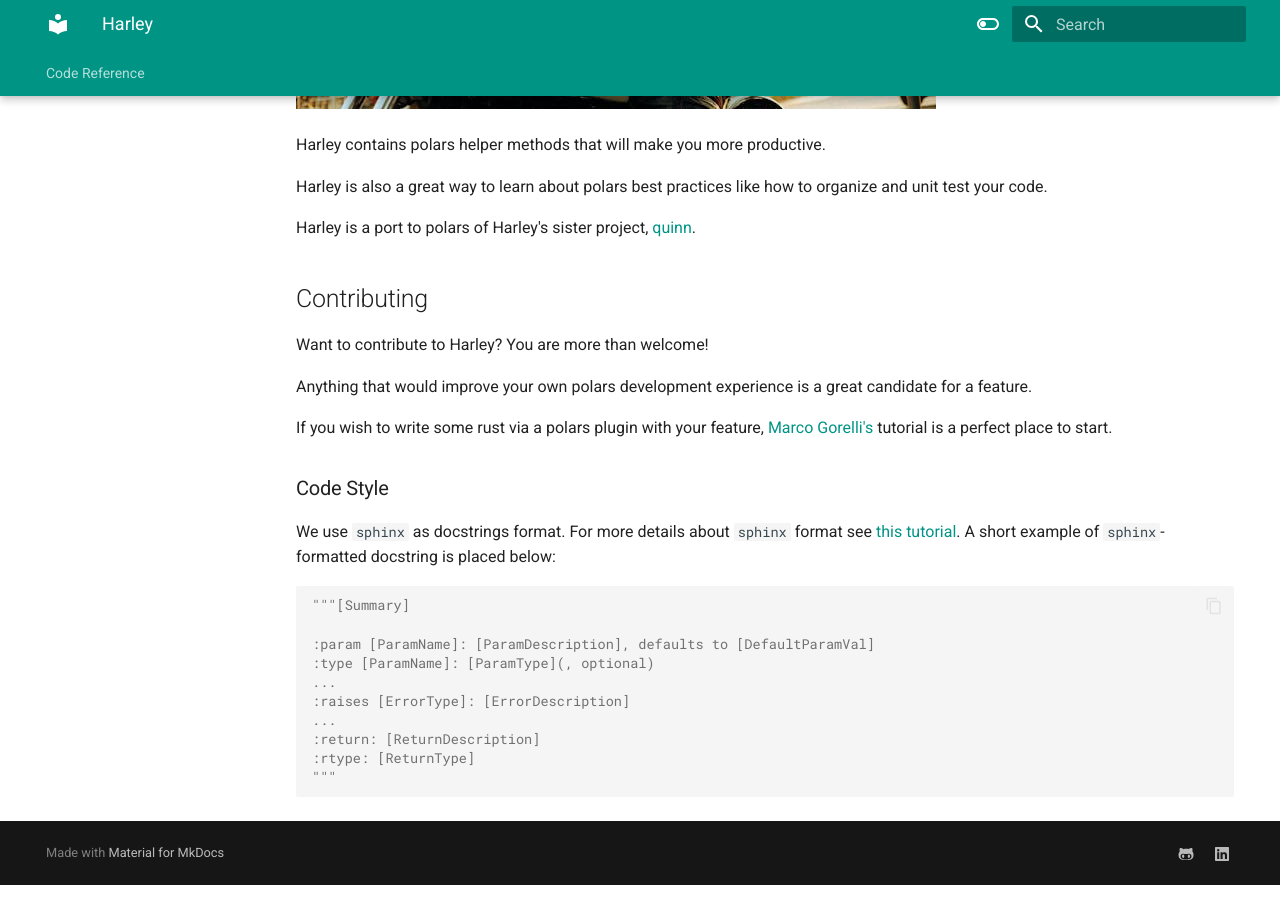
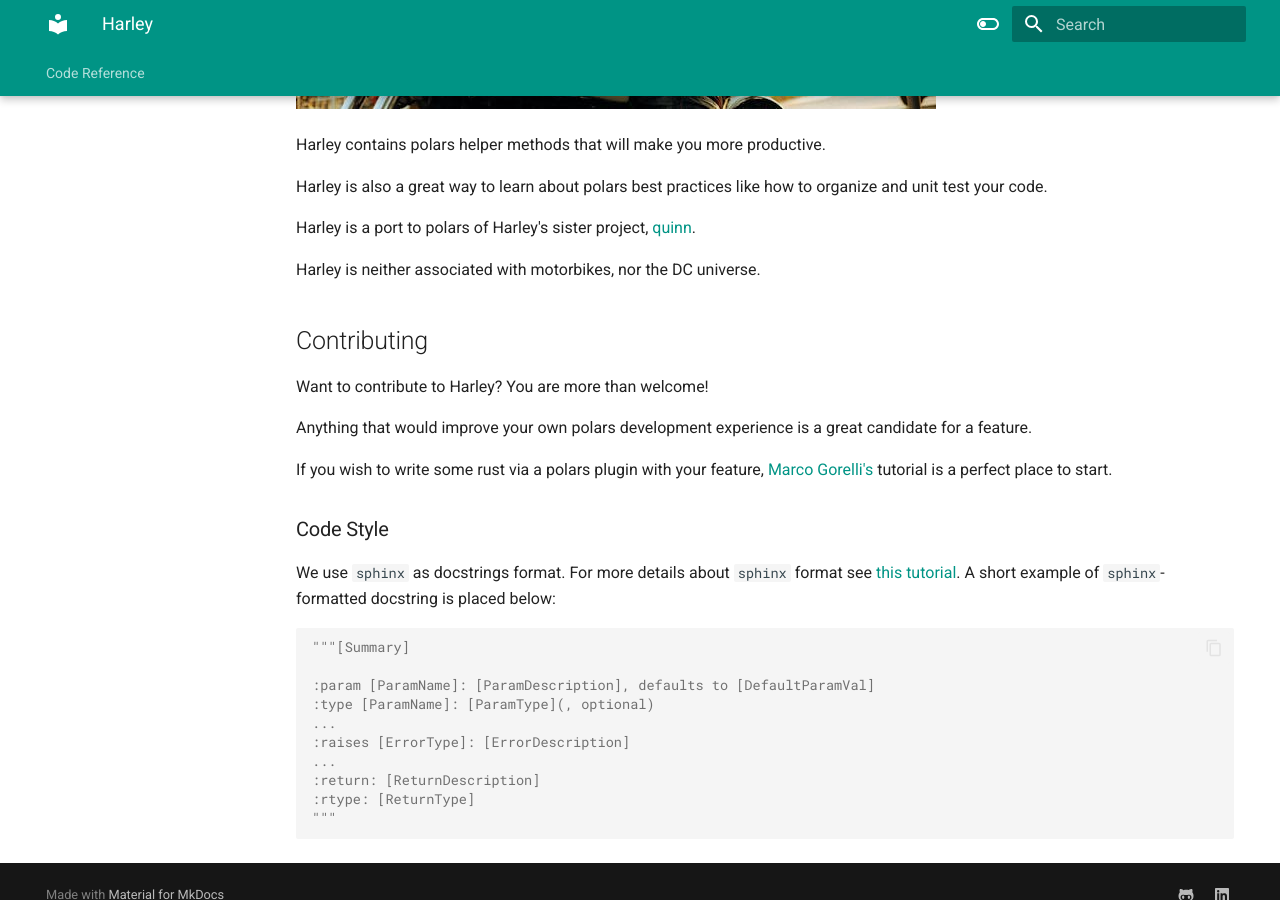
Before and after one commit to TomBurdge/harley, an MkDocs documentation site: the page built from docs/index.md, in a window 1280 px wide and 900 px high, scrolled down 546 px. Built offline with MkDocs 1.6.1 and Material for MkDocs 9.7.7, drawn with Linux system fonts in a browser that asks for light colours.

Commit message:
docs: add disclaimer to docs

```diff
--- a/docs/index.md
+++ b/docs/index.md
@@ -7,6 +7,8 @@
 Harley is also a great way to learn about polars best practices like how to organize and unit test your code.
 
 Harley is a port to polars of Harley's sister project, [quinn](https://github.com/MrPowers/quinn).
+
+Harley is neither associated with motorbikes, nor the DC universe.
 
 ## Contributing
 
```
